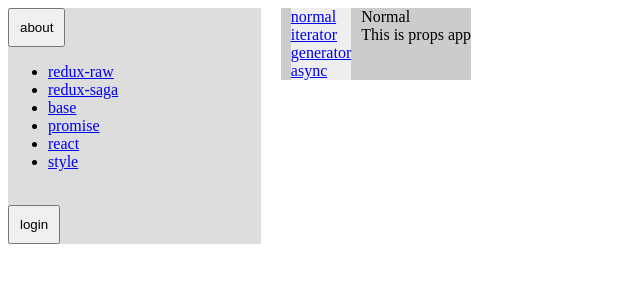
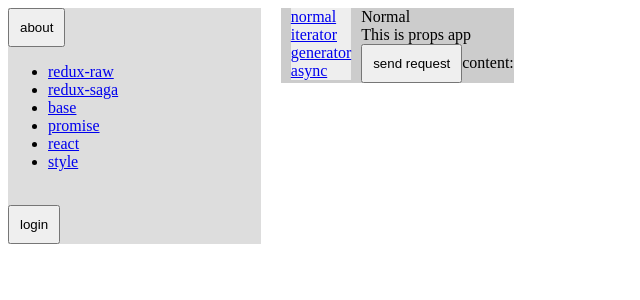
Before and after one commit to mikeiansky/react-learn, a React (Create React App) app: page /base/normal in a window 1280 px wide. Shown: the top 300 px of the page, without its empty margins (0-640 px from the left). Built offline with nearby package versions, Linux system fonts and the light colour scheme.

Commit message:
测试xhr

```diff
--- a/src/pages/base/Normal.js
+++ b/src/pages/base/Normal.js
@@ -1,3 +1,5 @@
+import {useState} from "react";
+
 function testAttr() {
 
     const age_attr = 'age'
@@ -86,12 +88,12 @@ function PropsApp(props) {
     </div>
 }
 
-function testTopLeveObject(){
+function testTopLeveObject() {
     console.log('window is ', window)
     console.log('global is ', global)
 }
 
-function testDestruct(){
+function testDestruct() {
 
     let {toString: s} = 123
     console.log(s)
@@ -101,11 +103,11 @@ function testDestruct(){
 
 }
 
-function move({x = 3, y = 7} = {}){
+function move({x = 3, y = 7} = {}) {
     console.log('move x:', x, ', y:', y)
 }
 
-function testTemplateString(){
+function testTemplateString() {
     const hold = 'ian'
 
     const content = `
@@ -119,13 +121,13 @@ function testTemplateString(){
     console.log('content value is ', content)
 }
 
-function testProperty(){
+function testProperty() {
 
     const ka = 'age'
 
     const obj = {
-        ['hello'] : 'world',
-        [ka] : 34
+        ['hello']: 'world',
+        [ka]: 34
     }
 
     console.log(obj)
@@ -139,16 +141,16 @@ function testProperty(){
 
 }
 
-function testMultiThenPromise(){
+function testMultiThenPromise() {
 
-    new Promise((rev, rej) =>{
+    new Promise((rev, rej) => {
         rev('hello')
     }).then(r1 => {
         console.log('r1', r1)
         return 'world'
     }).then(r2 => {
         console.log('r2', r2)
-        return new Promise((rev, rej)=>{
+        return new Promise((rev, rej) => {
             // setTimeout(rev, 2000, 'help')
             setTimeout(rej, 2000, 'out-error')
         })
@@ -160,9 +162,9 @@ function testMultiThenPromise(){
     }).then(
         r4 => {
             console.log('r4', r4)
-        // () => {
-        // console.log('r4 complete')
-    }).catch(err => {
+            // () => {
+            // console.log('r4 complete')
+        }).catch(err => {
         console.log('catch error', err)
     })
 
@@ -170,14 +172,14 @@ function testMultiThenPromise(){
 
 }
 
-function restFunc(...args){
+function restFunc(...args) {
     console.log('args', args)
     for (let v of args) {
         console.log(v)
     }
 }
 
-function testFunctionRest(){
+function testFunctionRest() {
 
     restFunc(1, 4, 5, 9)
     console.log('split ==========> ')
@@ -185,19 +187,19 @@ function testFunctionRest(){
 
 }
 
-async function timeout(ms){
+async function timeout(ms) {
     return new Promise((res, rev) => {
         setTimeout(res, ms, 'hello')
     })
 }
 
-async function getTitle(){
-    return new Promise((res, rev)=>{
+async function getTitle() {
+    return new Promise((res, rev) => {
         res('mike')
     })
 }
 
-async function testAsync(){
+async function testAsync() {
     console.log('test async start')
     await timeout(1000)
     getTitle().then(console.log)
@@ -232,16 +234,16 @@ function testSaveLocalStorage() {
 function testLoadLocalStorage() {
     console.log("load local storage start")
     console.log('load local storage', localStorage)
-    console.log('find_data ',localStorage.getItem('my_name_02'))
+    console.log('find_data ', localStorage.getItem('my_name_02'))
     console.log("load local storage complete")
 }
 
-function testLocalStorage(){
+function testLocalStorage() {
     testSaveLocalStorage()
     testLoadLocalStorage()
 }
 
-function testSaveDB(){
+function testSaveDB() {
     // const request = indexedDB.open('company', '1.0')
     // console.log('dbdbdbdb',request)
     // db.transaction(function (tx){
@@ -251,13 +253,35 @@ function testSaveDB(){
     // })
 }
 
-function testLoadDB(){
+function testLoadDB() {
 
 }
 
-function testDB(){
+function testDB() {
     testSaveDB()
     testLoadDB()
+}
+
+function sendRequest(change) {
+    var xhr = new XMLHttpRequest();
+    const url = 'https://api.vvhan.com/api/moyu?type=json'
+    // const url= 'https://www.baidu.com'
+    xhr.onreadystatechange = function () {
+        // 通信成功时，状态值为4
+        if (xhr.readyState === 4) {
+            if (xhr.status === 200) {
+                console.log(xhr.responseText);
+                change && change(xhr.responseText)
+            } else {
+                console.error(xhr.statusText);
+            }
+        }
+    };
+    xhr.onerror = function (e) {
+        console.error(xhr.statusText);
+    };
+    xhr.open('GET', url, true);
+    xhr.send(null);
 }
 
 export default function App() {
@@ -278,7 +302,7 @@ export default function App() {
     const person = {
         name: 'ciwei',
         // msg: 'ciwei-00',
-        age : 45
+        age: 45
     }
 
     // console.log('typeof person', typeof person)
@@ -288,6 +312,7 @@ export default function App() {
 
     // testLocalStorage()
     testDB()
+    const [content, setContent] = useState(null)
 
     return (
         <div>
@@ -297,6 +322,13 @@ export default function App() {
                 port={80}
                 {...person}
             />
+            <button onClick={() => {
+                sendRequest((msg) => {
+                    setContent(msg)
+                })
+            }}>send request
+            </button>
+                content: {content}
         </div>
     )
 
```
